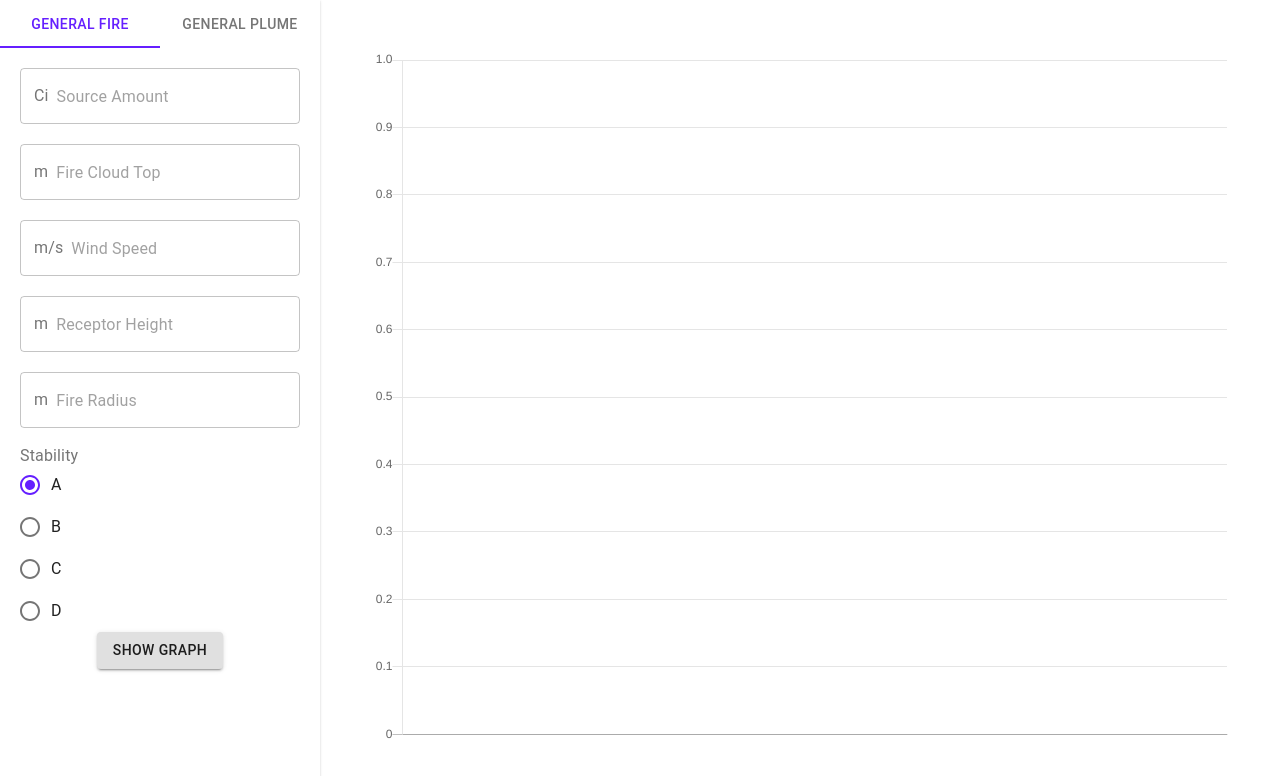
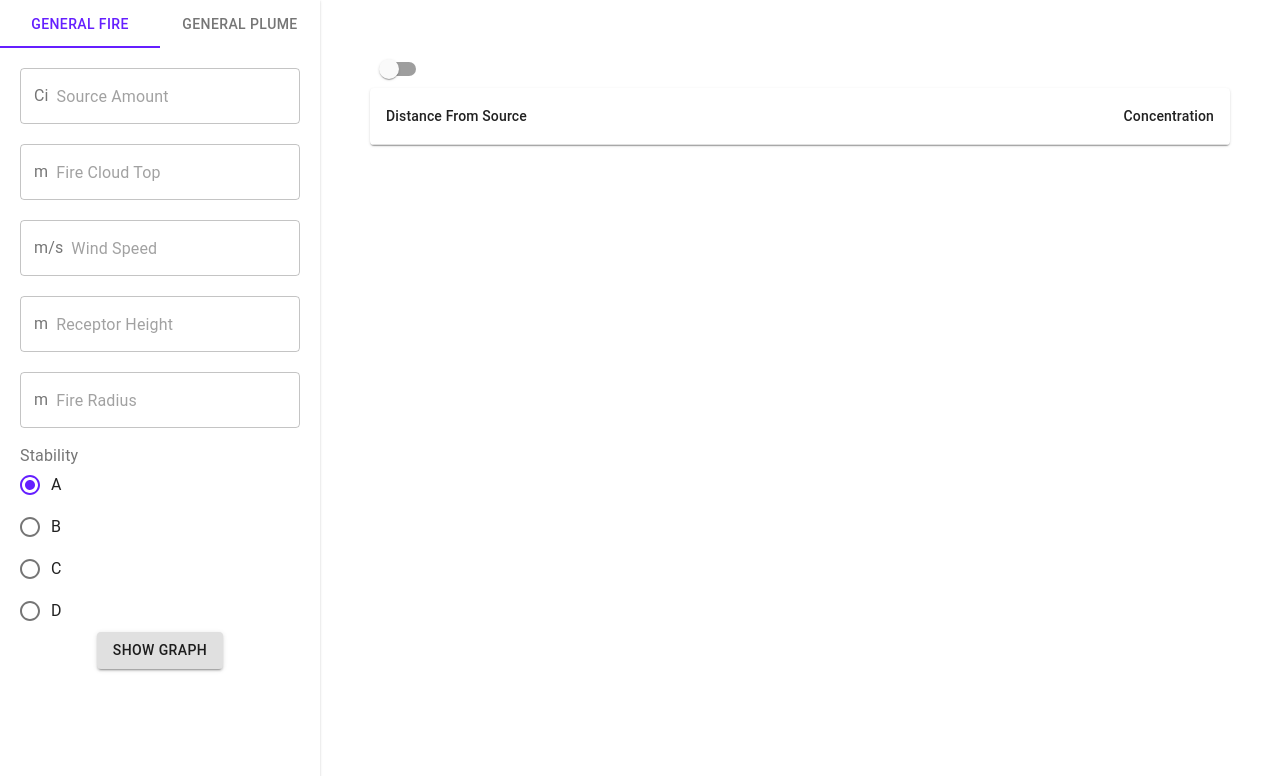
Before and after one commit to CEN3031-Team-6-LLC/project-ui, a React (Create React App) app: page / in a window 1280 px wide. Shown: the top 776 px of the page. Built offline with nearby package versions, Linux system fonts and the light colour scheme.

Commit message:
Added data table

```diff
--- a/src/App.js
+++ b/src/App.js
@@ -29,16 +29,13 @@ const theme = MaterialUI.createMuiTheme({
 });
 const createData = dataArr => {
   let result = [];
-  let startBase = 10;
   dataArr.forEach((data, i) => {
-    if (data.distance && data.concentration && i % startBase === 0) {
+    if (data.distance && data.concentration) {
       data.x = data.distance;
       data.y = data.concentration;
       result.push(data);
-      startBase *= 10;
     }
   });
-  console.log("REsulte", result);
   return {
     datasets: [
       {
@@ -58,7 +55,8 @@ const App = props => {
   const [state, setState] = React.useState({
     previousFireData: null,
     previousPlumeData: null,
-    chartData: {}
+    chartData: {},
+    tabIndex: "fire"
   });
   return (
     <MaterialUI.ThemeProvider theme={theme}>
@@ -69,16 +67,24 @@ const App = props => {
             switch (tabIndex) {
               case 0: {
                 // fire graph tab
-                setState({...state, chartData: {}});
+                setState({ ...state, chartData: {}, tabIndex: "fire" });
                 if (state.previousFireData)
-                  setState({...state, chartData: createData(state.previousFireData)});
+                  setState({
+                    ...state,
+                    chartData: createData(state.previousFireData),
+                    tabIndex: "fire"
+                  });
                 return;
               }
               case 1: {
                 // plume graph tab
-                setState({...state, chartData: {}});
+                setState({ ...state, chartData: {}, tabIndex: "plume" });
                 if (state.previousPlumeData)
-                  setState({...state, chartData: createData(state.previousPlumeData)});
+                  setState({
+                    ...state,
+                    chartData: createData(state.previousPlumeData),
+                    tabIndex: "plume"
+                  });
                 return;
               }
               default: {
@@ -90,18 +96,31 @@ const App = props => {
           onFireShowGraphClick={fireReq => {
             post({ body: fireReq, type: "fire" }).then(data => {
               // data = createData(data);
-              setState({...state, previousFireData: data, chartData: createData(data)});
+              setState({
+                ...state,
+                previousFireData: data,
+                chartData: createData(data)
+              });
             });
           }}
           onPlumeShowGraphClick={plumeReq => {
             post({ body: plumeReq, type: "plume" }).then(data => {
               // data = createData(data);
-              setState({...state, previousPlumeData: data, chartData: createData(data)});
+              setState({
+                ...state,
+                previousPlumeData: data,
+                chartData: createData(data)
+              });
             });
           }}
         />
         <MainPanel
           className={classes.mainPanel}
+          data={
+            state.tabIndex === "fire"
+              ? state.previousFireData
+              : state.previousPlumeData
+          }
           chartData={state.chartData}
         />
       </div>
--- /dev/null
+++ b/src/MainPanel/DataTable.js
@@ -0,0 +1,53 @@
+import React from "react";
+import * as MaterialUI from "@material-ui/core";
+
+const useStyles = MaterialUI.makeStyles(theme => {
+  return {
+    datasheet: {
+      maxHeight: 450,
+      overflowY: "scroll"
+    }
+  };
+});
+
+const DataTable = props => {
+  const { data } = props;
+  console.log("The fire data", data);
+  const classes = useStyles();
+  return (
+    <MaterialUI.Paper className={classes.datasheet}>
+      <MaterialUI.Table aria-label="simple table">
+        <MaterialUI.TableHead>
+          <MaterialUI.TableRow>
+            <MaterialUI.TableCell>Distance From Source</MaterialUI.TableCell>
+            <MaterialUI.TableCell align="right">
+              Concentration
+            </MaterialUI.TableCell>
+          </MaterialUI.TableRow>
+        </MaterialUI.TableHead>
+        <MaterialUI.TableBody>
+          {data
+            ? data.map((d, i) => {
+                if (i % 100 === 0) {
+                  return (
+                    <MaterialUI.TableRow key={i}>
+                      <MaterialUI.TableCell component="th" scope="row">
+                        {d.distance}
+                      </MaterialUI.TableCell>
+                      <MaterialUI.TableCell align="right">
+                        {d.concentration}
+                      </MaterialUI.TableCell>
+                    </MaterialUI.TableRow>
+                  );
+                } else {
+                  return null;
+                }
+              })
+            : null}
+        </MaterialUI.TableBody>
+      </MaterialUI.Table>
+    </MaterialUI.Paper>
+  );
+};
+
+export default DataTable;
--- a/src/MainPanel/MainPanel.js
+++ b/src/MainPanel/MainPanel.js
@@ -1,26 +1,72 @@
 import React from "react";
 import * as ChartJS from "react-chartjs-2";
 import * as MaterialUI from "@material-ui/core";
+import DataTable from "./DataTable";
 
 const useStyles = MaterialUI.makeStyles(theme => {
   return {
     mainPanel: {
       height: "100%"
+    },
+    switch: {
+      display: "flex",
+      justifyContent: "flex-start"
     }
   };
 });
 
 const MainPanel = props => {
-  const { chartData } = props;
+  const { data, chartData } = props;
   const classes = useStyles();
+  const [showChart, setShowChart] = React.useState(false);
   return (
     <div className={classes.mainPanel} {...props}>
-      <ChartJS.Line
-        data={chartData}
-        width={100}
-        height={500}
-        options={{ maintainAspectRatio: false }}
-      />
+      <div className={classes.switch}>
+        <MaterialUI.Switch
+          onChange={e => {
+            setShowChart(e.target.checked);
+          }}
+        />
+      </div>
+      {showChart ? (
+        <ChartJS.Line
+          data={chartData}
+          width={100}
+          height={500}
+          options={{
+            scales: {
+              xAxes: [
+                {
+                  scaleLabel: {
+                    display: true,
+                    labelString: "Distance"
+                  },
+                  type: "logarithmic",
+                  position: "left",
+                  ticks: {
+                    min: 1, //minimum tick
+                    max: 10000, //maximum tick
+                    callback: function(value, index, values) {
+                      return Number(value.toString());
+                    }
+                  },
+                  afterBuildTicks: function(chartObj) {
+                    chartObj.ticks = [];
+                    chartObj.ticks.push(1);
+                    chartObj.ticks.push(10);
+                    chartObj.ticks.push(100);
+                    chartObj.ticks.push(1000);
+                    chartObj.ticks.push(10000);
+                  }
+                }
+              ]
+            },
+            maintainAspectRatio: false
+          }}
+        />
+      ) : (
+        <DataTable data={data} />
+      )}
     </div>
   );
 };
```
